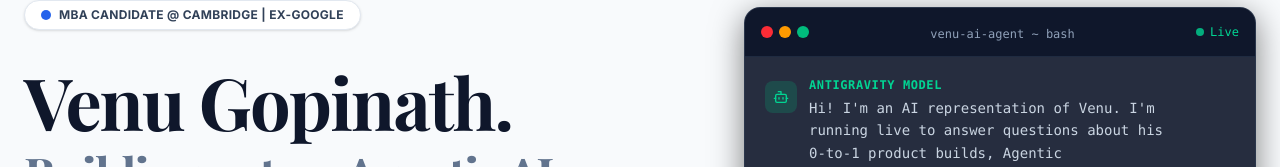
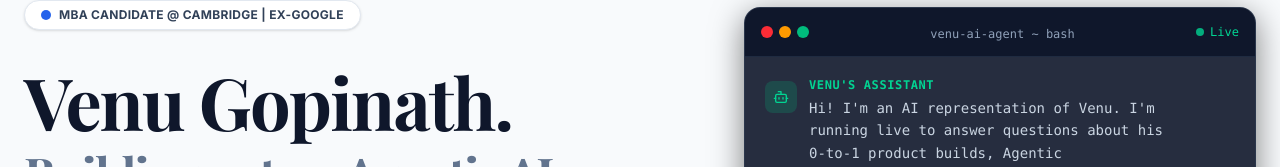
Before and after one commit to TheProductArchitect/venugopinath, a React (Vite) app: page / in a window 1280 px wide. Shown: the part 176-343 px from the top of the page. Built offline with nearby package versions, Linux system fonts and the light colour scheme.

Commit message:
content: update Antigravity Model name to Venu's Assistant in Hero Chat

```diff
--- a/components/HeroChatTerminal.tsx
+++ b/components/HeroChatTerminal.tsx
@@ -129,7 +129,7 @@ const HeroChatTerminal: React.FC = () => {
                                     'text-slate-300'
                                 }`}>
                                 {msg.role === 'assistant' && (
-                                    <div className="font-bold text-emerald-400 text-xs mb-1 uppercase tracking-wider">Antigravity Model</div>
+                                    <div className="font-bold text-emerald-400 text-xs mb-1 uppercase tracking-wider">Venu's Assistant</div>
                                 )}
                                 {msg.role === 'user' && (
                                     <div className="font-bold text-indigo-400 text-xs mb-1 uppercase tracking-wider text-right">Guest</div>
```
